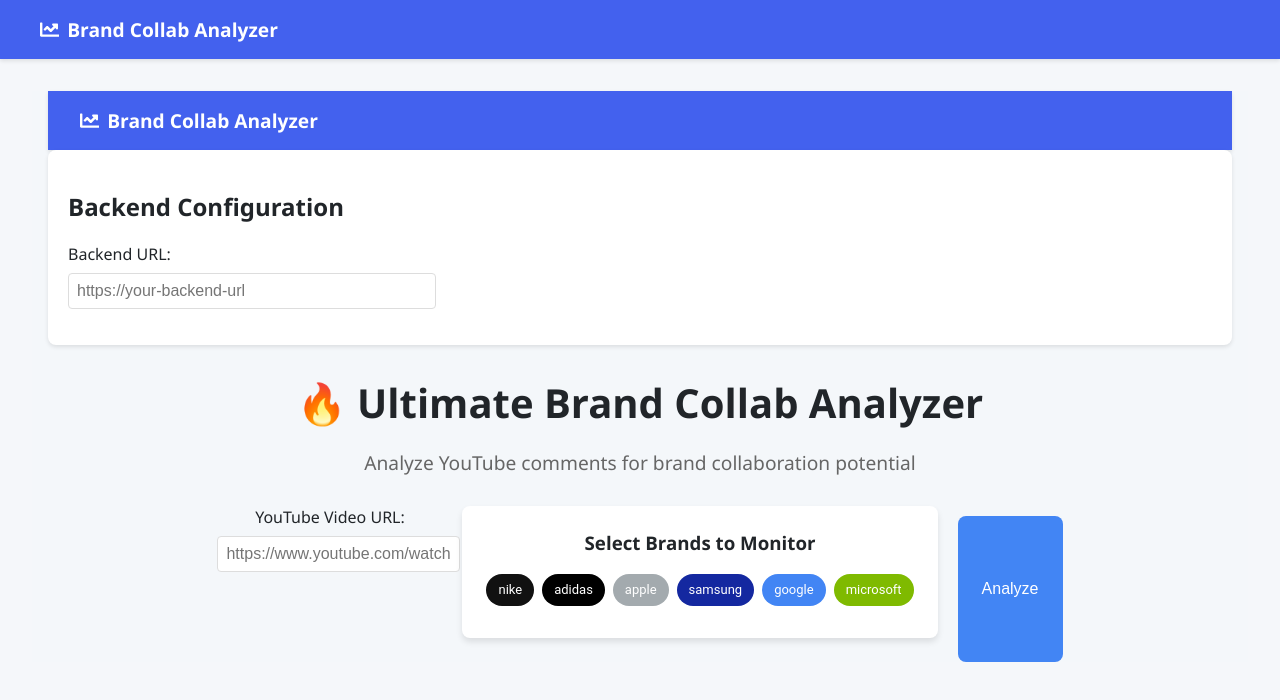
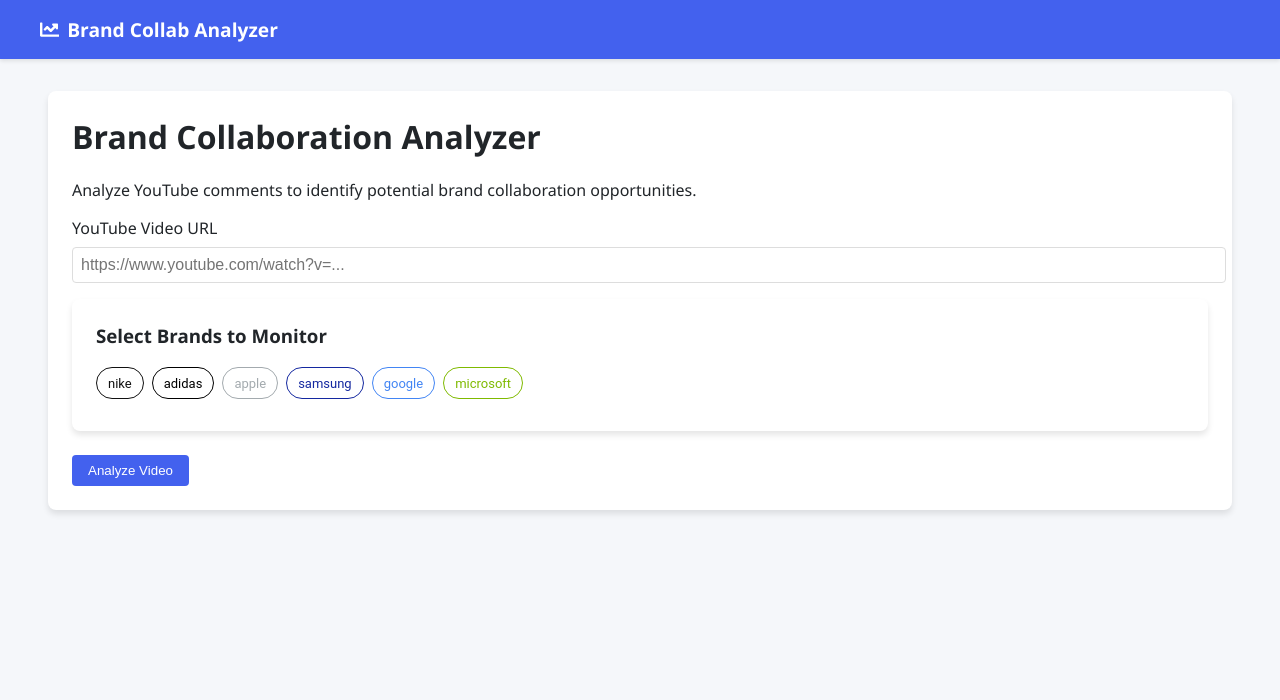
Before and after one commit to Anuruddhsharm/collab-analyze, a React (Create React App) app: page / in a window 1280 px wide. Shown: the top 700 px of the page. Built offline with nearby package versions, Linux system fonts and the light colour scheme.

Commit message:
Update Home.js

```diff
--- a/src/pages/Home.js
+++ b/src/pages/Home.js
@@ -1,94 +1,62 @@
 import React, { useState } from 'react';
-import PropTypes from 'prop-types';
-import Navbar from '../components/Navbar';
+import axios from 'axios';
 import BrandSelector from '../components/BrandSelector';
 import AnalysisResults from '../components/AnalysisResults';
 import ReportGenerator from '../components/ReportGenerator';
-import './Home.css';
 
-const Home = ({ backendUrl, setBackendUrl }) => {
+const Home = () => {
   const [videoUrl, setVideoUrl] = useState('');
-  const [isLoading, setIsLoading] = useState(false);
-  const [analysisData, setAnalysisData] = useState(null);
-  const [error, setError] = useState('');
-  const [selectedBrands, setSelectedBrands] = useState([
-    'nike', 'adidas', 'apple', 'samsung', 'google', 'microsoft'
-  ]);
+  const [selectedBrands, setSelectedBrands] = useState([]);
+  const [results, setResults] = useState(null);
+  const [loading, setLoading] = useState(false);
+  const [error, setError] = useState(null);
 
   const analyzeVideo = async () => {
-    if (!backendUrl) {
-      setError('Please enter your backend URL');
+    if (!videoUrl) {
+      setError('Please enter a YouTube URL');
       return;
     }
 
-    if (!videoUrl) {
-      setError('Please enter a YouTube video URL');
+    if (selectedBrands.length === 0) {
+      setError('Please select at least one brand to monitor');
       return;
     }
 
-    setIsLoading(true);
-    setError('');
+    setLoading(true);
+    setError(null);
 
     try {
-      const response = await fetch(`${backendUrl}/analyze`, {
-        method: 'POST',
-        headers: {
-          'Content-Type': 'application/json',
-        },
-        body: JSON.stringify({ video_url: videoUrl }),
+      const response = await axios.post('http://localhost:5000/analyze', {
+        video_url: videoUrl,
+        brands: selectedBrands
       });
 
-      const data = await response.json();
-
-      if (response.ok) {
-        // Filter comments by selected brands
-        const filteredResults = {
-          ...data,
-          results: data.results.filter(comment =>
-            comment.brands.some(brand => selectedBrands.includes(brand))
-          )
-        };
-        setAnalysisData(filteredResults);
+      if (response.data.error) {
+        setError(response.data.error);
       } else {
-        setError(data.error || 'Failed to analyze video');
+        setResults(response.data);
       }
     } catch (err) {
-      setError('Failed to connect to backend');
-      console.error(err);
+      setError(err.response?.data?.error || 'Failed to analyze video. Please try again.');
     } finally {
-      setIsLoading(false);
+      setLoading(false);
     }
   };
 
   return (
     <div className="container">
-      <Navbar />
+      <div className="card">
+        <h1 style={{ marginTop: 0 }}>Brand Collaboration Analyzer</h1>
+        <p>Analyze YouTube comments to identify potential brand collaboration opportunities.</p>
 
-      <div className="config-section">
-        <h2>Backend Configuration</h2>
         <div className="input-group">
-          <label>Backend URL:</label>
+          <label htmlFor="video-url">YouTube Video URL</label>
           <input
+            id="video-url"
             type="text"
-            value={backendUrl}
-            onChange={(e) => setBackendUrl(e.target.value)}
-            placeholder="https://your-backend-url"
-          />
-        </div>
-      </div>
-
-      <div className="main-content">
-        <h1>🔥 Ultimate Brand Collab Analyzer</h1>
-        <p>Analyze YouTube comments for brand collaboration potential</p>
-
-        <div className="input-section">
-          <div className="input-group">
-            <label>YouTube Video URL:</label>
-            <input
-              type="text"
+            placeholder="https://www.youtube.com/watch?v=..."
             value={videoUrl}
             onChange={(e) => setVideoUrl(e.target.value)}
-              placeholder="https://www.youtube.com/watch?v=..."
           />
         </div>
 
@@ -97,69 +65,35 @@
           setSelectedBrands={setSelectedBrands}
         />
 
+        {error && (
+          <div style={{
+            padding: '1rem',
+            backgroundColor: '#fee2e2',
+            color: '#b91c1c',
+            borderRadius: '4px',
+            marginBottom: '1rem'
+          }}>
+            {error}
+          </div>
+        )}
+
         <button
           onClick={analyzeVideo}
-            disabled={isLoading}
-            className="analyze-btn"
+          className="btn btn-primary"
+          disabled={loading}
         >
-            {isLoading ? 'Analyzing...' : 'Analyze'}
+          {loading ? 'Analyzing...' : 'Analyze Video'}
         </button>
       </div>
 
-        {error && <div className="error-message">{error}</div>}
-
-        {analysisData && (
+      {results && (
         <>
-            <div className="summary-section">
-              <h2>Analysis Summary: {analysisData.video_title}</h2>
-              <div className="stats-grid">
-                <div className="stat-card">
-                  <h3>Comments Analyzed</h3>
-                  <p>{analysisData.comments_analyzed}</p>
-                </div>
-                <div className="stat-card">
-                  <h3>Brand Mentions</h3>
-                  <p>{analysisData.brand_mentions} ({((analysisData.brand_mentions / analysisData.comments_analyzed) * 100).toFixed(1)}%)</p>
-                </div>
-                <div className="stat-card">
-                  <h3>Positive Sentiment</h3>
-                  <p>{analysisData.positive_sentiment} ({((analysisData.positive_sentiment / analysisData.comments_analyzed) * 100).toFixed(1)}%)</p>
-                </div>
-                <div className="stat-card">
-                  <h3>Avg Engagement</h3>
-                  <p>{(analysisData.avg_engagement * 100).toFixed(1)}%</p>
-                </div>
-              </div>
-
-              {analysisData.top_brands?.length > 0 && (
-                <div className="top-brands">
-                  <h3>Top Brands Mentioned</h3>
-                  <div className="brand-tags">
-                    {analysisData.top_brands.map((brand, index) => (
-                      <span key={index} className="brand-tag">
-                        {brand.brand} ({brand.count})
-                      </span>
-                    ))}
-                  </div>
-                </div>
-              )}
-            </div>
-
-            <AnalysisResults comments={analysisData.results} />
-            <ReportGenerator
-              videoId={analysisData.video_id}
-              comments={analysisData.results}
-            />
+          <AnalysisResults results={results} videoTitle={results.video_title} />
+          <ReportGenerator videoId={results.video_id} comments={results.results} />
         </>
       )}
-      </div>
     </div>
   );
 };
 
-Home.propTypes = {
-  backendUrl: PropTypes.string.isRequired,
-  setBackendUrl: PropTypes.func.isRequired,
-};
-
 export default Home;
```
Lines whose indentation alone changed are shown as unchanged.
